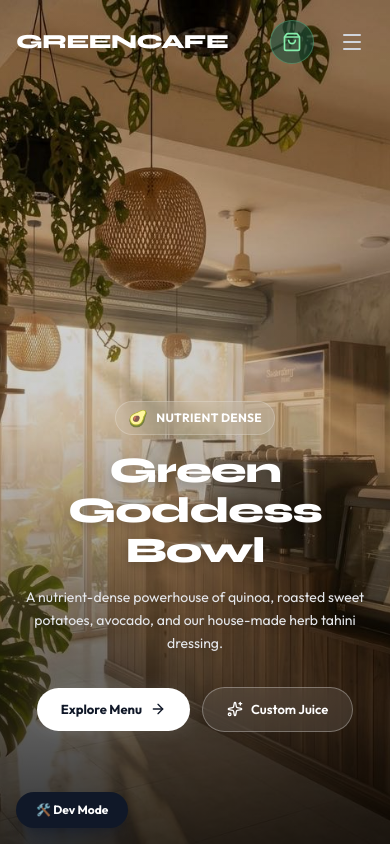
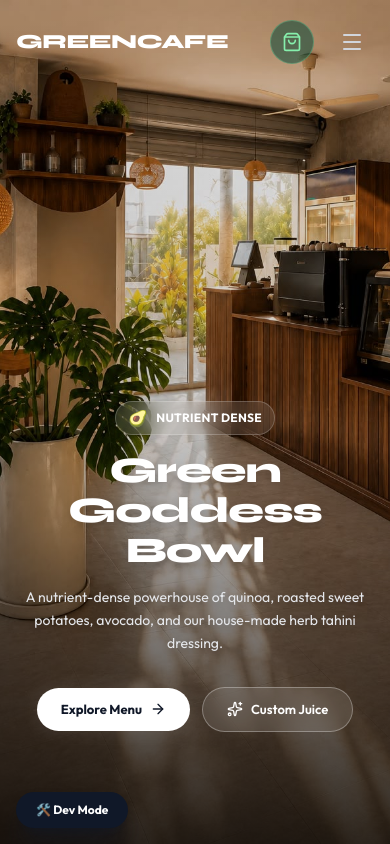
Before and after one commit to ranyon/GreenCafe2, a React (Vite) app: page / in a window 390 px wide. Shown: the top 844 px of the page. Built offline with nearby package versions, Linux system fonts and the light colour scheme; no server answers; a web font is replaced by a local one.

Commit message:
Use specific image for mobile Hero background

```diff
--- a/src/components/HeroSection.jsx
+++ b/src/components/HeroSection.jsx
@@ -64,8 +64,13 @@ export default function HeroSection({ onExplore, onOpenLab }) {
       <div className="absolute inset-0 z-0 pointer-events-none bg-gray-950">
         <img
           src="/assets/space_sunlit_916.jpg"
-          alt="Cafe Background"
-          className="w-full h-full object-cover opacity-100"
+          alt="Cafe Background Desktop"
+          className="hidden md:block w-full h-full object-cover opacity-100"
+        />
+        <img
+          src="/assets/mobile_hero.jpg"
+          alt="Cafe Background Mobile"
+          className="block md:hidden w-full h-full object-cover opacity-100"
         />
         <div className="absolute inset-0 bg-gradient-to-t from-black/80 via-black/20 to-black/10"></div>
       </div>
```
Also changed, not shown: public/assets/mobile_hero.jpg (added).
